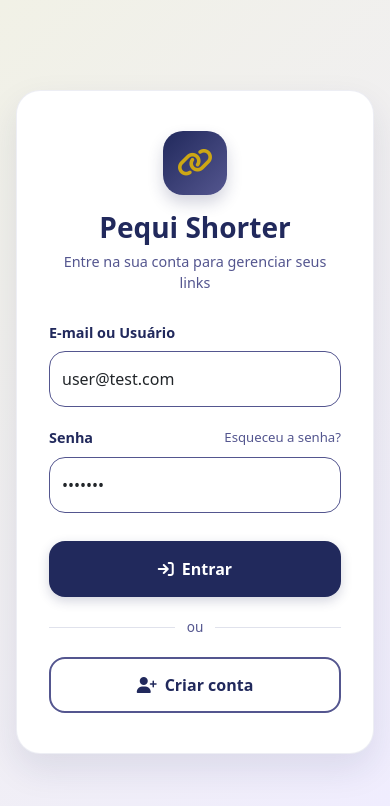
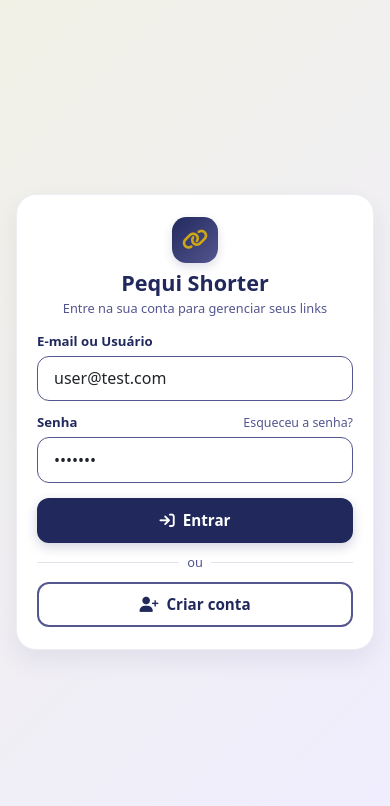
Before and after one commit to joaovictorcostadev/pequi-shorter-front-end, an Angular app: page /login in a window 390 px wide. Shown: the top 806 px of the page. Built offline with nearby package versions, Linux system fonts and the light colour scheme.

Commit message:
fix: login view

```diff
--- a/angular.json
+++ b/angular.json
@@ -38,7 +38,6 @@
               "src/styles.scss",
               "node_modules/bootstrap/dist/css/bootstrap.min.css",
               "src/assets/font-awesome/scss/font-awesome.scss"
-
             ]
           },
           "configurations": {
@@ -46,13 +45,13 @@
               "budgets": [
                 {
                   "type": "initial",
-                  "maximumWarning": "1.5MB",
-                  "maximumError": "2MB"
+                  "maximumWarning": "10MB",
+                  "maximumError": "10MB"
                 },
                 {
                   "type": "anyComponentStyle",
-                  "maximumWarning": "6kB",
-                  "maximumError": "10kB"
+                  "maximumWarning": "20kB",
+                  "maximumError": "20kB"
                 }
               ],
               "outputHashing": "all"
--- a/src/app/features/login-component/login-component.scss
+++ b/src/app/features/login-component/login-component.scss
@@ -1,7 +1,15 @@
 @use '../../styles/variables/variables.scss' as *;
+
+:host {
+    display: block;
+    width: 100%;
+    height: 100%;
+}
 
 .page-login {
     min-height: 100vh;
+    min-height: 100dvh;
+    height: 100dvh;
     width: 100%;
     display: flex;
     justify-content: center;
@@ -9,6 +17,8 @@
     background: linear-gradient(135deg, var(--offwhite-color) 0%, var(--third-color) 100%);
     padding: 2rem 1rem;
     box-sizing: border-box;
+    overflow: hidden;
+    overscroll-behavior: none;
 
     .login-container {
         width: 100%;
@@ -113,6 +123,10 @@
                         }
                     }
                 }
+
+                .form-control {
+                    font-size: 0.95rem;
+                }
             }
 
             .form-submit {
@@ -205,4 +219,154 @@
             }
         }
     }
+
+    /* Responsividade para Smartphones e telas de menor altura */
+    @media (max-width: 576px),
+    (max-height: 720px) {
+        padding: 0.75rem 1rem;
+
+        .login-container {
+            padding: 1.35rem 1.25rem;
+            border-radius: 1.25rem;
+            box-shadow: 0 10px 25px rgba(33, 41, 92, 0.08);
+
+            .login-logo {
+                margin-bottom: 0.85rem;
+
+                .logo-icon {
+                    width: 46px;
+                    height: 46px;
+                    border-radius: 0.9rem;
+                    font-size: 1.3rem;
+                    margin-bottom: 0.45rem;
+                    box-shadow: 0 4px 10px rgba(33, 41, 92, 0.15);
+                }
+
+                .brand-title {
+                    font-size: 1.35rem;
+                    margin-bottom: 0.2rem;
+                }
+
+                .brand-subtitle {
+                    font-size: 0.8rem;
+                }
+            }
+
+            .login-form {
+                gap: 0.75rem;
+
+                .alert {
+                    padding: 0.45rem 0.75rem;
+                    font-size: 0.8rem;
+                    border-radius: 0.5rem;
+                }
+
+                .form-container {
+                    label {
+                        font-size: 0.825rem;
+                        margin-bottom: 0.25rem;
+                    }
+
+                    .label-row {
+                        margin-bottom: 0.25rem;
+
+                        .forgot-password {
+                            font-size: 0.775rem;
+                        }
+                    }
+
+                    .form-control {
+                        height: 2.85rem;
+                        font-size: 16px;
+                        /* 16px impede o zoom automático invasivo do iOS Safari */
+                        padding: 0 1rem;
+                        border-radius: 0.75rem !important;
+                    }
+                }
+
+                .form-submit {
+                    margin-top: 0.2rem;
+
+                    .btn-login {
+                        height: 2.85rem;
+                        border-radius: 0.75rem;
+                        font-size: 0.95rem;
+                    }
+
+                    .form-divider {
+                        margin: 0.6rem 0;
+
+                        span {
+                            font-size: 0.8rem;
+                            padding: 0 0.5rem;
+                        }
+                    }
+
+                    .btn-create-account {
+                        height: 2.85rem;
+                        border-radius: 0.75rem;
+                        font-size: 0.95rem;
+                    }
+                }
+            }
+        }
+    }
+
+    /* Ajuste para telas verticais supercompactas */
+    @media (max-height: 600px) {
+        padding: 0.5rem 0.75rem;
+
+        .login-container {
+            padding: 1rem 0.85rem;
+
+            .login-logo {
+                margin-bottom: 0.5rem;
+
+                .logo-icon {
+                    width: 38px;
+                    height: 38px;
+                    font-size: 1.15rem;
+                    margin-bottom: 0.25rem;
+                }
+
+                .brand-title {
+                    font-size: 1.2rem;
+                }
+
+                .brand-subtitle {
+                    font-size: 0.75rem;
+                }
+            }
+
+            .login-form {
+                gap: 0.5rem;
+
+                .form-container {
+                    .form-control {
+                        height: 2.6rem;
+                    }
+                }
+
+                .form-submit {
+
+                    .btn-login,
+                    .btn-create-account {
+                        height: 2.6rem;
+                    }
+
+                    .form-divider {
+                        margin: 0.35rem 0;
+                    }
+                }
+            }
+        }
+    }
+
+    /* Orientação horizontal extrema (smartphone em modo paisagem) */
+    @media (max-height: 480px) {
+        height: auto;
+        min-height: 100dvh;
+        max-height: none;
+        overflow-y: auto;
+    }
 }
--- a/src/app/features/register-component/register-component.scss
+++ b/src/app/features/register-component/register-component.scss
@@ -1,7 +1,14 @@
 @use '../../styles/variables/variables.scss' as *;
+
+:host {
+    display: block;
+    width: 100%;
+    min-height: 100%;
+}
 
 .page-register {
     min-height: 100vh;
+    min-height: 100dvh;
     width: 100%;
     display: flex;
     justify-content: center;
@@ -199,4 +206,60 @@
             }
         }
     }
+
+    @media (max-width: 576px) {
+        padding: 1rem 0.75rem;
+
+        .register-container {
+            padding: 1.5rem 1.25rem;
+            border-radius: 1.25rem;
+
+            .register-logo {
+                margin-bottom: 1rem;
+
+                .logo-icon {
+                    width: 48px;
+                    height: 48px;
+                    font-size: 1.35rem;
+                    border-radius: 1rem;
+                    margin-bottom: 0.5rem;
+                }
+
+                .brand-title {
+                    font-size: 1.35rem;
+                }
+
+                .brand-subtitle {
+                    font-size: 0.8rem;
+                }
+            }
+
+            .register-form {
+                gap: 0.75rem;
+
+                .form-container {
+                    label {
+                        font-size: 0.825rem;
+                        margin-bottom: 0.25rem;
+                    }
+
+                    .form-control {
+                        height: 2.85rem;
+                        font-size: 16px;
+                    }
+                }
+
+                .form-submit {
+                    .btn-register,
+                    .btn-to-login {
+                        height: 2.85rem;
+                    }
+
+                    .form-divider {
+                        margin: 0.75rem 0;
+                    }
+                }
+            }
+        }
+    }
 }
--- a/src/app/styles/form/input.scss
+++ b/src/app/styles/form/input.scss
@@ -18,3 +18,9 @@
         color: var(--text-muted, #9496a8);
     }
 }
+
+@media (max-width: 768px) {
+    .form-control {
+        font-size: 16px; /* Evita que o iOS Safari dê zoom automático e desloque a tela ao focar */
+    }
+}
--- a/src/environments/environment.development.ts
+++ b/src/environments/environment.development.ts
@@ -1,3 +1,3 @@
 export const environment = {
-  apiUrl: 'http://localhost:8080/api',
+  apiUrl: 'https://pequi-shorten.duckdns.org/api',
 };
--- a/src/environments/environment.ts
+++ b/src/environments/environment.ts
@@ -1,3 +1,3 @@
 export const environment = {
-  apiUrl: 'http://localhost:8080/api',
+  apiUrl: 'https://pequi-shorten.duckdns.org/api',
 };
--- a/src/styles.scss
+++ b/src/styles.scss
@@ -7,3 +7,9 @@ html, body {
     height: 100%;
     width: 100%;
 }
+
+app-root {
+    display: block;
+    width: 100%;
+    min-height: 100%;
+}
```
